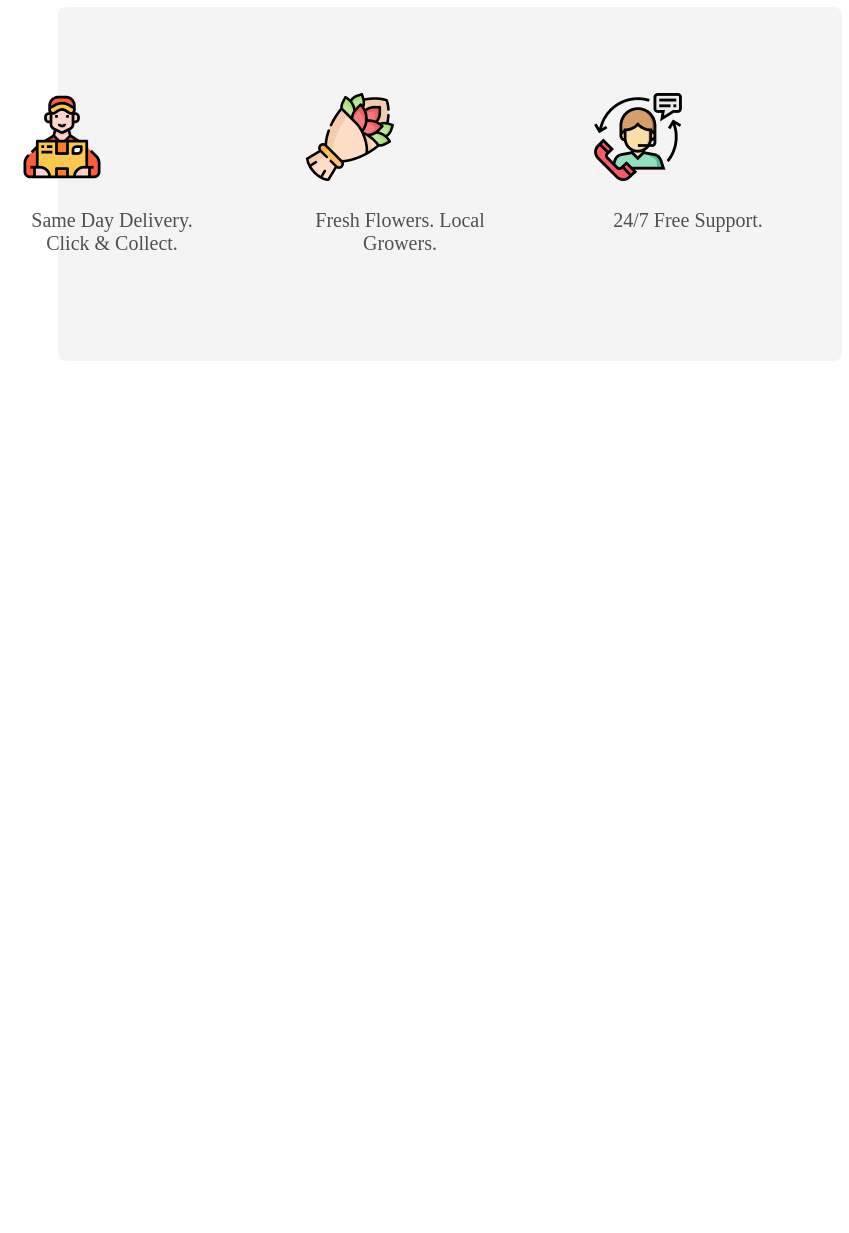
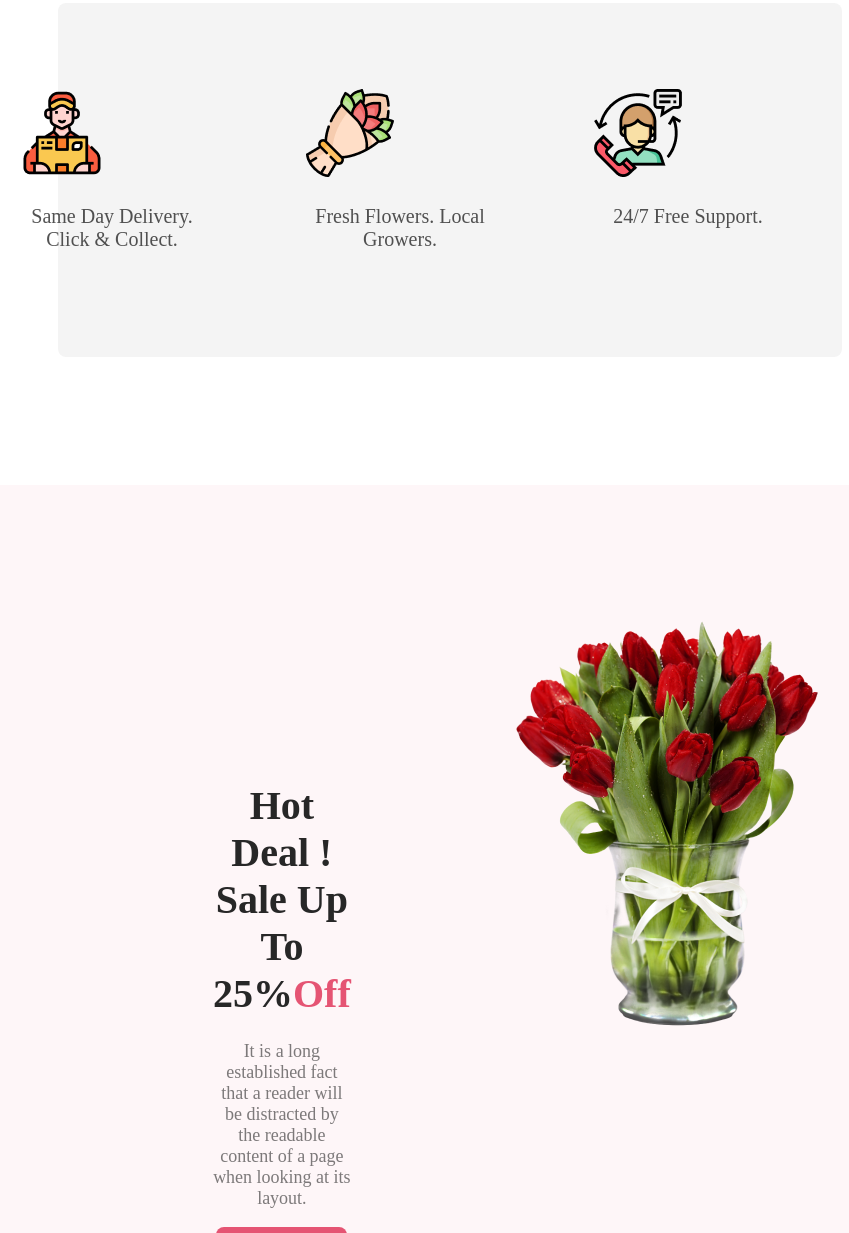
Before and after one commit to tauhid05/my-online-flowershop, a plain HTML site: page index.html in a window 1280 px wide. Shown: the part 2267-3500 px from the top of the page, without its empty margins (190-1039 px from the left). Before the commit the page ends 2756 px from the top, so only its background shows below. Drawn offline with Linux system fonts and the light colour scheme.

Commit message:
added rose section

```diff
--- a/flower/flower.css
+++ b/flower/flower.css
@@ -36,6 +36,7 @@ body{
     padding: 20px 40px;
     border-radius: 8px;
     background: #E55473;
+    border: none;
 }
 .banner-img{
     margin-top: 90px;
@@ -110,3 +111,39 @@ body{
     margin-top: 24px;
     margin-right: 100px;
 }
+.rose{
+    display: flex;
+    border-radius: 8px;
+    background: rgba(229, 84, 115, 0.05);
+}
+.rose-banner{
+    margin-top: 230px;
+    text-align: center;
+    margin-left: 395px;
+}
+.rose-title{
+    color: #272727;
+    font-size: 40px;
+    font-weight: 800;
+    margin-bottom: 24px;
+}
+.off{
+    color: #E55473;
+}
+
+.rose-description{
+    color: rgba(39, 39, 39, 0.60);
+    text-align: center;
+    font-size: 18px;
+    font-weight: 400;
+}
+.btn-secondary{
+    border-radius: 8px;
+    background: #E55473;
+    padding: 20px 43px;
+    border: none;
+    margin-bottom: 160px;
+}
+.rose-img{
+    margin: 130px 430px 100px 160px;
+}
--- a/index.html
+++ b/index.html
@@ -56,6 +56,18 @@
                 </div>
             </div>
         </section>
+        <section>
+            <div class="rose">
+                <div class="rose-banner">
+                    <h5 class="rose-title">Hot Deal ! Sale Up To 25%<span class="off">Off</span></h5>
+                    <p class="rose-description">It is a long established fact that a reader will be distracted by the readable content of a page when looking at its layout.</p>
+                    <button class="btn-secondary">Sign up</button>
+                    </div>
+                    <div class="rose-img">
+                        <img src="Flower Asset/pngwing 8.png" alt="">
+                </div>
+            </div>
+        </section>
     </main>
     <footer>
 
```
